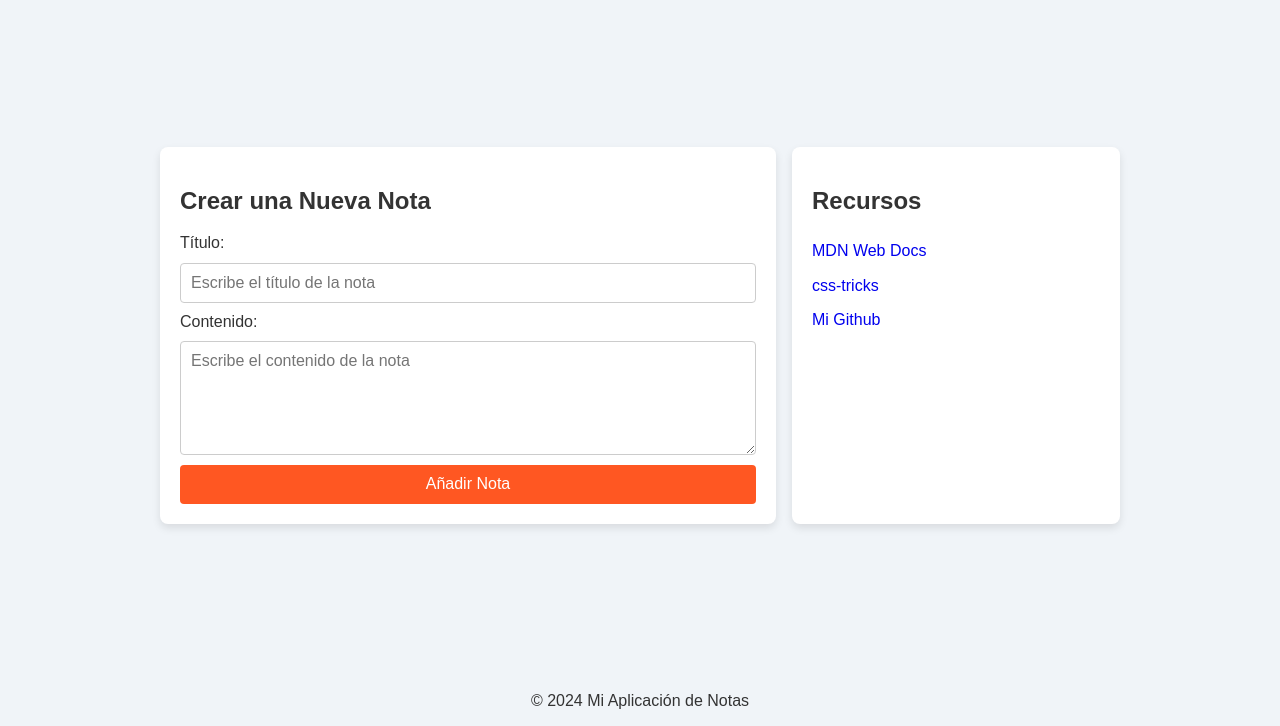
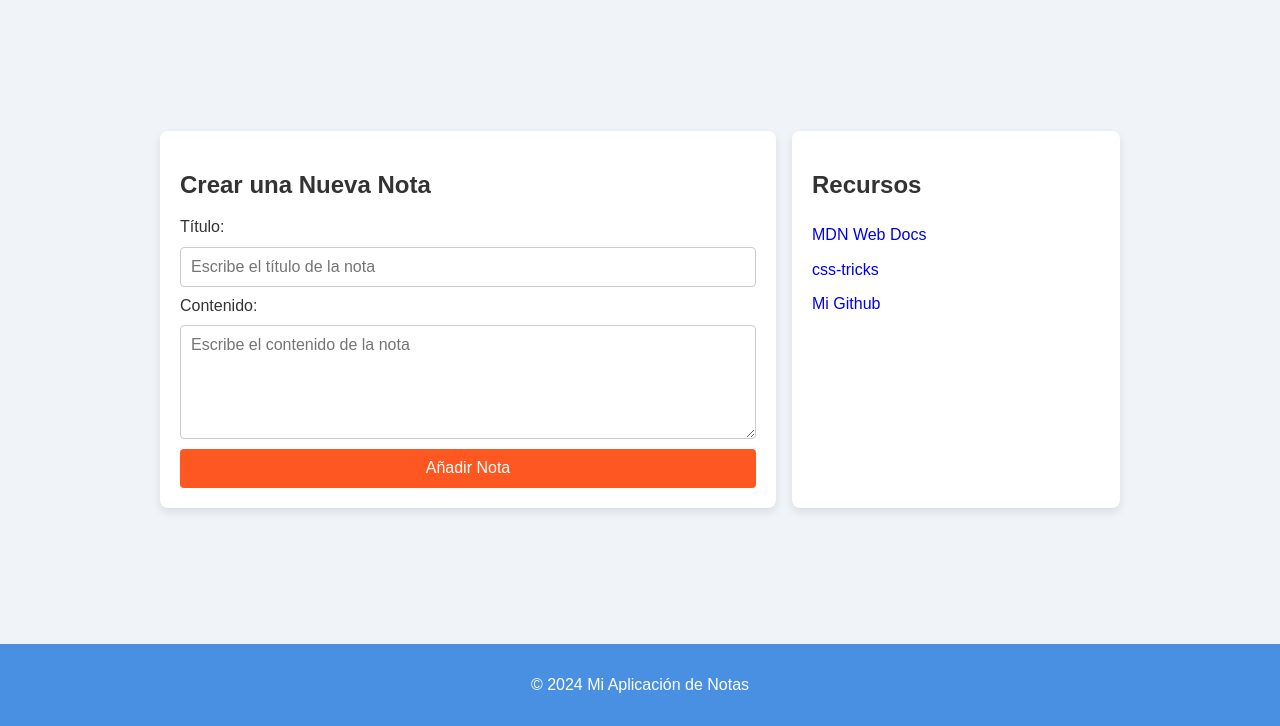
Before and after one commit to XwagnerX/00_semantic-html-css, a plain HTML site: page index.html in a window 1280 px wide. Shown: the part 74-800 px from the top of the page. Drawn offline with Linux system fonts and the light colour scheme.

Commit message:
Full code

```diff
--- a/index.html
+++ b/index.html
@@ -45,7 +45,7 @@
         </ul>
       </aside>
     </main>
-    <footer class=" ">
+    <footer class="pie">
       <p>&copy; 2024 Mi Aplicación de Notas</p>
     </footer>
   </body>
```
